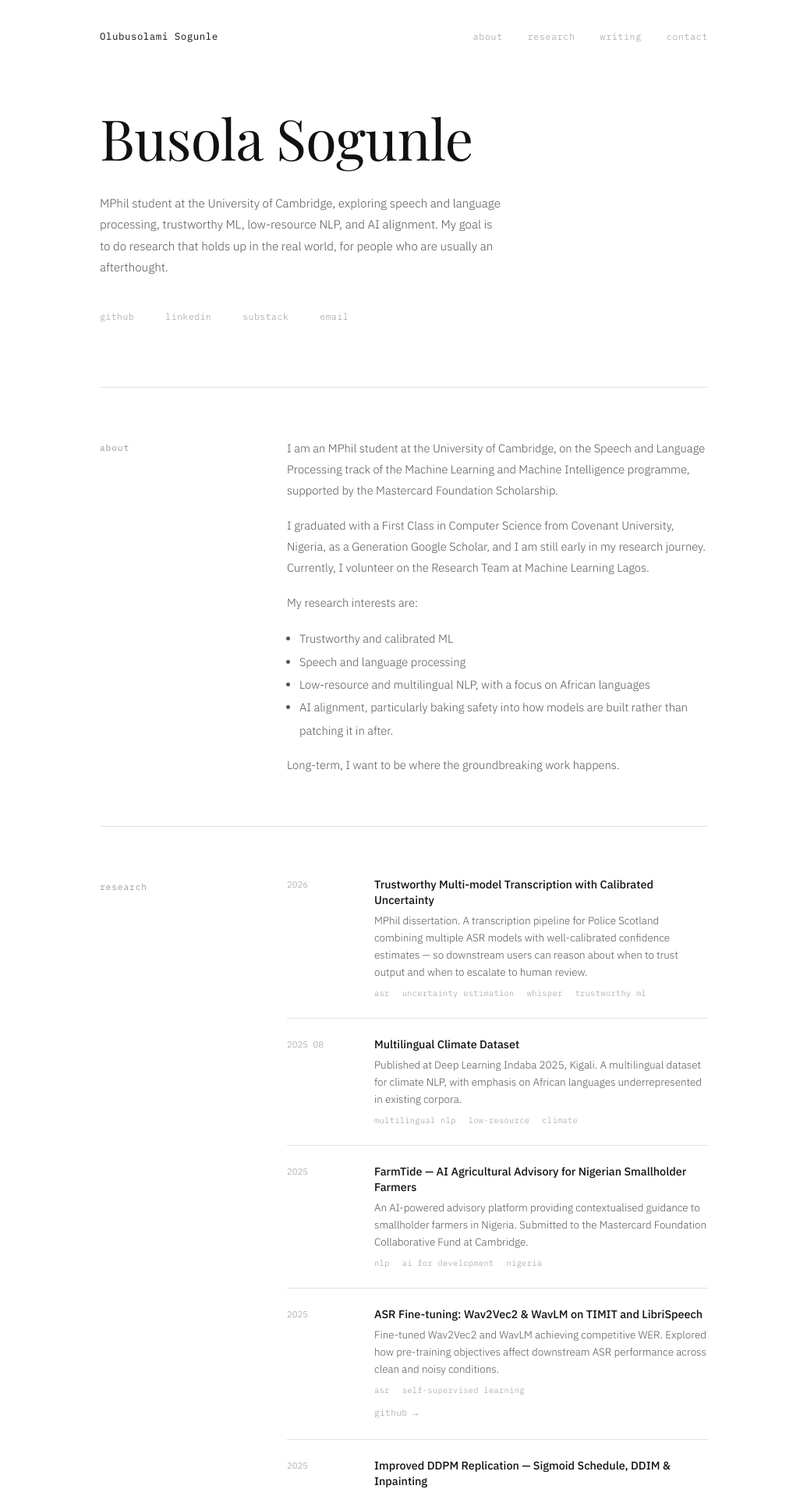
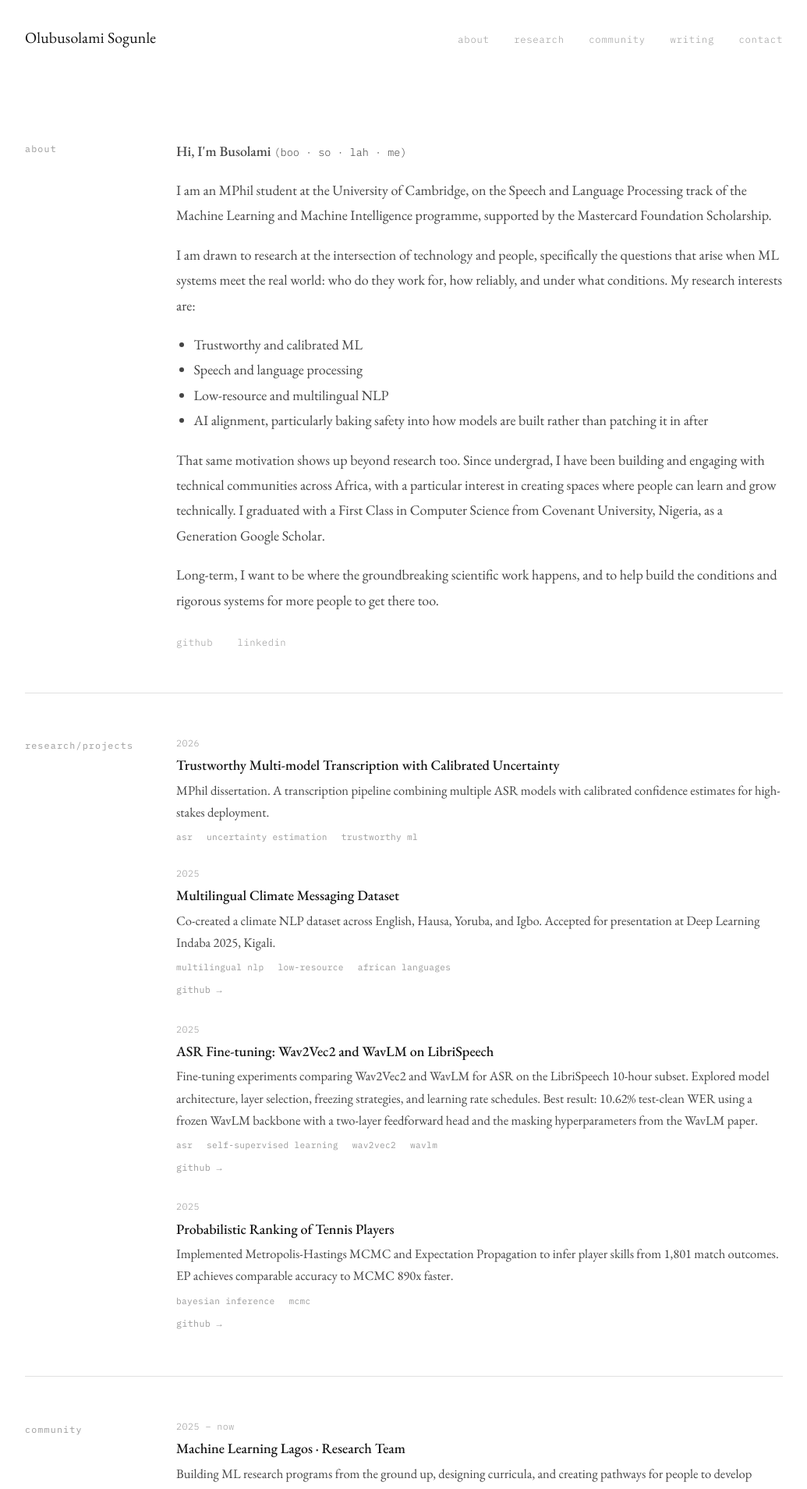
Before and after one commit to Olubusolami-R/Olubusolami-R.github.io, a Jekyll site: the page built from index.html, in a window 1280 px wide. Shown: the top 1909 px of the page at 78% size, without its empty margins (122-1157 px from the left). Built offline with Jekyll 4.4.1, drawn with Linux system fonts in a browser that asks for light colours; some web fonts are replaced; some of the changed text lies outside the part shown.

Commit message:
Finish v1

```diff
--- a/_config.yml
+++ b/_config.yml
@@ -1,10 +1,10 @@
-title: Busola Ogundimu
+title: Olubusolami Sogunle
 description: MPhil Machine Learning & Machine Intelligence, University of Cambridge
 url: "https://Olubusolami-R.github.io"
 baseurl: ""
 
 author:
-  name: Busola Ogundimu
+  name: Olubusolami Sogunle
   email: ""
   twitter: ""
   github: Olubusolami-R
--- a/_layouts/default.html
+++ b/_layouts/default.html
@@ -16,6 +16,7 @@
       <ul class="nav-links">
         <li><a href="{{ '/#about' | relative_url }}">about</a></li>
         <li><a href="{{ '/#research' | relative_url }}">research</a></li>
+        <li><a href="{{ '/#community' | relative_url }}">community</a></li>
         <li><a href="{{ '/#writing' | relative_url }}">writing</a></li>
         <li><a href="{{ '/#contact' | relative_url }}">contact</a></li>
       </ul>
--- a/assets/css/main.css
+++ b/assets/css/main.css
@@ -1,28 +1,27 @@
-@import url('https://fonts.googleapis.com/css2?family=Playfair+Display:ital,wght@0,400;0,700;1,400&family=IBM+Plex+Mono:wght@300;400&family=IBM+Plex+Sans:wght@300;400;500&display=swap');
+@import url('https://fonts.googleapis.com/css2?family=EB+Garamond:ital,wght@0,400;0,500;1,400&family=IBM+Plex+Mono:wght@300;400&display=swap');
 
 :root {
   --white: #ffffff;
   --ink: #111111;
-  --ink-mid: #555555;
+  --ink-mid: #444444;
   --ink-light: #999999;
   --rule: #e0e0e0;
-  --font-display: 'Playfair Display', Georgia, serif;
+  --font-serif: 'EB Garamond', Georgia, serif;
   --font-mono: 'IBM Plex Mono', monospace;
-  --font-body: 'IBM Plex Sans', sans-serif;
-  --col-left: 180px;
-  --gap: 60px;
-  --max: 860px;
+  --max: 1080px;
+  --label-col: 140px;
+  --gap: 3rem;
 }
 
 *, *::before, *::after { box-sizing: border-box; margin: 0; padding: 0; }
 
-html { font-size: 16px; scroll-behavior: smooth; }
+html { font-size: 18px; scroll-behavior: smooth; }
 
 body {
   background: var(--white);
   color: var(--ink);
-  font-family: var(--font-body);
-  font-weight: 300;
+  font-family: var(--font-serif);
+  font-weight: 400;
   line-height: 1.7;
   -webkit-font-smoothing: antialiased;
 }
@@ -30,36 +29,36 @@ body {
 .page {
   max-width: var(--max);
   margin: 0 auto;
-  padding: 0 2.5rem;
+  padding: 0 3rem;
 }
 
-/* ── NAV ── */
+/* NAV */
 nav {
-  padding: 2rem 0 0;
-  margin-bottom: 5rem;
+  padding: 1.75rem 0;
+  margin-bottom: 1.5rem;
   display: flex;
   align-items: baseline;
   justify-content: space-between;
 }
 
 .nav-name {
-  font-family: var(--font-mono);
-  font-size: 0.78rem;
+  font-family: var(--font-serif);
+  font-size: 1.1rem;
   font-weight: 400;
   color: var(--ink);
   text-decoration: none;
-  letter-spacing: 0.04em;
+  letter-spacing: 0.01em;
 }
 
 .nav-links {
   display: flex;
-  gap: 2rem;
+  gap: 1.75rem;
   list-style: none;
 }
 
 .nav-links a {
   font-family: var(--font-mono);
-  font-size: 0.72rem;
+  font-size: 0.68rem;
   font-weight: 300;
   color: var(--ink-light);
   text-decoration: none;
@@ -69,46 +68,61 @@ nav {
 
 .nav-links a:hover { color: var(--ink); }
 
-/* ── HERO ── */
-.hero {
-  padding-bottom: 5rem;
+/* SECTIONS */
+.section {
+  display: grid;
+  grid-template-columns: var(--label-col) 1fr;
+  gap: 0 var(--gap);
+  padding: 3rem 0;
   border-bottom: 1px solid var(--rule);
 }
 
-.hero__name {
-  font-family: var(--font-display);
-  font-size: clamp(3rem, 6vw, 4.5rem);
+.section__label {
+  font-family: var(--font-mono);
+  font-size: 0.65rem;
   font-weight: 400;
-  line-height: 1.05;
-  letter-spacing: -0.01em;
-  color: var(--ink);
-  margin-bottom: 2rem;
-  opacity: 0;
-  animation: appear 0.5s ease forwards 0.05s;
+  color: var(--ink-light);
+  letter-spacing: 0.1em;
+  padding-top: 0.2rem;
 }
 
-.hero__bio {
-  max-width: 520px;
-  font-size: 0.95rem;
-  font-weight: 300;
+/* ABOUT */
+.about-intro {
+  font-size: 1.1rem;
+  font-weight: 500;
+  color: var(--ink);
+  margin-bottom: 1rem;
+}
+
+.about-text p {
+  font-size: 1rem;
   color: var(--ink-mid);
   line-height: 1.8;
-  margin-bottom: 2.5rem;
-  opacity: 0;
-  animation: appear 0.5s ease forwards 0.15s;
+  margin-bottom: 1rem;
 }
 
-.hero__meta {
-  display: flex;
-  gap: 2.5rem;
-  flex-wrap: wrap;
-  opacity: 0;
-  animation: appear 0.5s ease forwards 0.25s;
+.about-text p:last-child { margin-bottom: 0; }
+
+.about-text ul {
+  margin: 0.25rem 0 1rem 1.25rem;
+  color: var(--ink-mid);
 }
 
-.hero__meta a {
+.about-text ul li {
+  font-size: 1rem;
+  line-height: 1.8;
+}
+
+.about-links {
+  display: flex;
+  gap: 1.75rem;
+  flex-wrap: wrap;
+  margin-top: 1.5rem;
+}
+
+.about-links a {
   font-family: var(--font-mono);
-  font-size: 0.72rem;
+  font-size: 0.68rem;
   font-weight: 300;
   color: var(--ink-light);
   text-decoration: none;
@@ -116,54 +130,30 @@ nav {
   transition: color 0.15s;
 }
 
-.hero__meta a:hover { color: var(--ink); }
+.about-links a:hover { color: var(--ink); }
 
-/* ── SECTIONS ── */
-.section {
-  display: grid;
-  grid-template-columns: var(--col-left) 1fr;
-  gap: 0 var(--gap);
-  padding: 4rem 0;
-  border-bottom: 1px solid var(--rule);
-}
-
-.section__label {
-  font-family: var(--font-mono);
-  font-size: 0.7rem;
-  font-weight: 400;
-  color: var(--ink-light);
-  letter-spacing: 0.08em;
-  padding-top: 0.25rem;
-}
-
-/* ── ROW LISTS ── */
-.row-list { display: flex; flex-direction: column; }
+/* ROWS */
+.row-list { display: flex; flex-direction: column; gap: 1.5rem; }
 
 .row {
-  display: grid;
-  grid-template-columns: 80px 1fr;
-  gap: 0 2rem;
-  padding: 1.4rem 0;
-  border-top: 1px solid var(--rule);
   opacity: 0;
-  transform: translateY(6px);
+  transform: translateY(5px);
   transition: opacity 0.4s ease, transform 0.4s ease;
 }
 
-.row:first-child { border-top: none; padding-top: 0; }
 .row.visible { opacity: 1; transform: none; }
 
 .row__date {
   font-family: var(--font-mono);
-  font-size: 0.7rem;
+  font-size: 0.65rem;
   font-weight: 300;
   color: var(--ink-light);
-  padding-top: 0.1rem;
-  white-space: nowrap;
+  letter-spacing: 0.04em;
+  margin-bottom: 0.3rem;
 }
 
 .row__title {
-  font-size: 0.9rem;
+  font-size: 1rem;
   font-weight: 500;
   color: var(--ink);
   margin-bottom: 0.3rem;
@@ -171,10 +161,9 @@ nav {
 }
 
 .row__desc {
-  font-size: 0.84rem;
-  font-weight: 300;
+  font-size: 0.92rem;
   color: var(--ink-mid);
-  line-height: 1.65;
+  line-height: 1.7;
 }
 
 .row__tags {
@@ -186,16 +175,16 @@ nav {
 
 .row__tag {
   font-family: var(--font-mono);
-  font-size: 0.65rem;
+  font-size: 0.62rem;
   color: var(--ink-light);
   letter-spacing: 0.03em;
 }
 
 .row__link {
   display: inline-block;
-  margin-top: 0.6rem;
+  margin-top: 0.5rem;
   font-family: var(--font-mono);
-  font-size: 0.7rem;
+  font-size: 0.65rem;
   color: var(--ink-light);
   text-decoration: none;
   letter-spacing: 0.03em;
@@ -204,38 +193,33 @@ nav {
 
 .row__link:hover { color: var(--ink); }
 
-/* ── ABOUT ── */
-.about-text p {
-  font-size: 0.92rem;
-  font-weight: 300;
+/* CONTACT */
+.contact-text {
+  font-size: 1rem;
   color: var(--ink-mid);
-  line-height: 1.85;
-  margin-bottom: 1.1rem;
+  line-height: 1.8;
+  margin-bottom: 1.5rem;
 }
 
-.about-text p:last-child { margin-bottom: 0; }
-
-/* ── CONTACT ── */
-.contact-rows { display: flex; flex-direction: column; gap: 1rem; }
+.contact-rows { display: flex; flex-direction: column; gap: 0.75rem; }
 
 .contact-row {
   display: grid;
-  grid-template-columns: 80px 1fr;
-  gap: 0 2rem;
+  grid-template-columns: 72px 1fr;
+  gap: 0 1.5rem;
+  align-items: baseline;
 }
 
 .contact-row__label {
   font-family: var(--font-mono);
-  font-size: 0.7rem;
+  font-size: 0.65rem;
   font-weight: 300;
   color: var(--ink-light);
   letter-spacing: 0.04em;
-  padding-top: 0.1rem;
 }
 
 .contact-row a {
-  font-size: 0.88rem;
-  font-weight: 300;
+  font-size: 0.95rem;
   color: var(--ink-mid);
   text-decoration: none;
   transition: color 0.15s;
@@ -243,29 +227,36 @@ nav {
 
 .contact-row a:hover { color: var(--ink); }
 
-/* ── FOOTER ── */
-footer { padding: 2.5rem 0 3rem; }
+/* FOOTER */
+footer { padding: 2rem 0 2.5rem; }
 
 footer p {
   font-family: var(--font-mono);
-  font-size: 0.68rem;
+  font-size: 0.62rem;
   font-weight: 300;
   color: var(--ink-light);
   letter-spacing: 0.04em;
 }
 
-/* ── ANIMATIONS ── */
+/* ANIMATIONS */
 @keyframes appear {
-  from { opacity: 0; transform: translateY(8px); }
+  from { opacity: 0; transform: translateY(6px); }
   to   { opacity: 1; transform: none; }
 }
 
-/* ── RESPONSIVE ── */
-@media (max-width: 620px) {
-  .section { grid-template-columns: 1fr; gap: 0; }
-  .section__label { margin-bottom: 1.5rem; }
-  .hero__name { font-size: 2.6rem; }
-  .hero__meta { flex-direction: column; gap: 0.75rem; }
+/* RESPONSIVE */
+@media (max-width: 768px) {
+  .section { grid-template-columns: 1fr; }
+  .section__label { margin-bottom: 1rem; }
+  .page { padding: 0 1.5rem; }
+  nav { flex-direction: column; gap: 1rem; padding: 1.25rem 0; }
+  .nav-links { gap: 1.25rem; flex-wrap: wrap; }
+  :root { --max: 100%; }
+}
+
+@media (max-width: 480px) {
+  html { font-size: 16px; }
   .page { padding: 0 1.25rem; }
-  nav { margin-bottom: 3rem; }
+  .about-links { gap: 1.25rem; }
+  .hero__meta { gap: 1.25rem; }
 }
--- a/index.html
+++ b/index.html
@@ -2,117 +2,118 @@
 layout: default
 ---
 
-<!-- HERO -->
-<section class="hero">
-  <h1 class="hero__name">Busola Sogunle</h1>
-<p class="hero__bio">
-  MPhil student at the University of Cambridge, exploring speech and language processing,
-  trustworthy ML, low-resource NLP, and AI alignment. My goal is to do research that holds up
-  in the real world, for people who are usually an afterthought.
-</p>
-  <div class="hero__meta">
-    <a href="https://github.com/Olubusolami-R" target="_blank" rel="noopener">github</a>
-    <a href="https://linkedin.com/in/" target="_blank" rel="noopener">linkedin</a>
-    <a href="https://substack.com" target="_blank" rel="noopener">substack</a>
-    <a href="mailto:your@email.com">email</a>
-  </div>
-</section>
-
 <!-- ABOUT -->
 <section class="section" id="about">
   <p class="section__label">about</p>
-  <div class="about-text fade-in">
+  <div class="about-text">
+    <p class="about-intro">Hi, I'm Busolami <span style="font-family: var(--font-mono); font-size: 0.75rem; font-weight: 300; color: var(--ink-dark);">(boo · so · lah · me)</span></p>
     <p>
       I am an MPhil student at the University of Cambridge, on the Speech and Language
       Processing track of the Machine Learning and Machine Intelligence programme,
       supported by the Mastercard Foundation Scholarship.
     </p>
     <p>
-    I graduated with a First Class in Computer Science from Covenant University, Nigeria,
-    as a Generation Google Scholar, and I am still early in my research journey.
-    Currently, I volunteer on the Research Team at Machine Learning Lagos.
+      I am drawn to research at the intersection of technology and people, specifically
+      the questions that arise when ML systems meet the real world: who do they work for,
+      how reliably, and under what conditions. My research interests are:
     </p>
-  <p>My research interests are:</p>
-  <ul style="margin: 0.5rem 0 1rem 1rem; color: var(--ink-mid); font-size: 0.92rem; font-weight: 300; line-height: 2;">
+    <ul>
       <li>Trustworthy and calibrated ML</li>
       <li>Speech and language processing</li>
-    <li>Low-resource and multilingual NLP, with a focus on African languages</li>
-    <li>AI alignment, particularly baking safety into how models are built rather than patching it in after.</li>
+      <li>Low-resource and multilingual NLP</li>
+      <li>AI alignment, particularly baking safety into how models are built rather than patching it in after</li>
     </ul>
-  <p>Long-term, I want to be where the groundbreaking work happens.</p>
+    <p>
+      That same motivation shows up beyond research too. Since undergrad, I have been building
+  and engaging with technical communities across Africa, with a particular interest in
+  creating spaces where people can learn and grow technically. I graduated with a First Class in
+  Computer Science from Covenant University, Nigeria, as a Generation Google Scholar.
+    </p>
+    <p>Long-term, I want to be where the groundbreaking scientific work happens, and to help build
+  the conditions and rigorous systems for more people to get there too.</p>
+    <div class="about-links">
+      <a href="https://github.com/Olubusolami-R" target="_blank" rel="noopener">github</a>
+      <a href="https://linkedin.com/in/olubusolami-sogunle" target="_blank" rel="noopener">linkedin</a>
+    </div>
   </div>
 </section>
 
 <!-- RESEARCH -->
 <section class="section" id="research">
-  <p class="section__label">research</p>
+  <p class="section__label">research/projects</p>
   <div class="row-list">
 
     <div class="row">
-      <div class="row__date">2026</div>
-      <div>
+      <p class="row__date">2026</p>
       <p class="row__title">Trustworthy Multi-model Transcription with Calibrated Uncertainty</p>
-        <p class="row__desc">MPhil dissertation. A transcription pipeline for Police Scotland combining multiple ASR models with well-calibrated confidence estimates — so downstream users can reason about when to trust output and when to escalate to human review.</p>
+      <p class="row__desc">MPhil dissertation. A transcription pipeline combining multiple ASR models with calibrated confidence estimates for high-stakes deployment.</p>
       <div class="row__tags">
         <span class="row__tag">asr</span>
         <span class="row__tag">uncertainty estimation</span>
-          <span class="row__tag">whisper</span>
         <span class="row__tag">trustworthy ml</span>
-        </div>
       </div>
     </div>
 
     <div class="row">
-      <div class="row__date">2025 08</div>
-      <div>
-        <p class="row__title">Multilingual Climate Dataset</p>
-        <p class="row__desc">Published at Deep Learning Indaba 2025, Kigali. A multilingual dataset for climate NLP, with emphasis on African languages underrepresented in existing corpora.</p>
+      <p class="row__date">2025</p>
+      <p class="row__title">Multilingual Climate Messaging Dataset</p>
+      <p class="row__desc">Co-created a climate NLP dataset across English, Hausa, Yoruba, and Igbo. Accepted for presentation at Deep Learning Indaba 2025, Kigali.</p>
       <div class="row__tags">
         <span class="row__tag">multilingual nlp</span>
         <span class="row__tag">low-resource</span>
-          <span class="row__tag">climate</span>
+        <span class="row__tag">african languages</span>
       </div>
-        <!-- <a class="row__link" href="#">paper →</a> -->
-      </div>
+      <a class="row__link" href="https://github.com/Olubusolami-R/multilingual-climate-messaging-dataset" target="_blank" rel="noopener">github →</a>
     </div>
 
 <div class="row">
-      <div class="row__date">2025</div>
-      <div>
-        <p class="row__title">FarmTide — AI Agricultural Advisory for Nigerian Smallholder Farmers</p>
-        <p class="row__desc">An AI-powered advisory platform providing contextualised guidance to smallholder farmers in Nigeria. Submitted to the Mastercard Foundation Collaborative Fund at Cambridge.</p>
+  <p class="row__date">2025</p>
+  <p class="row__title">ASR Fine-tuning: Wav2Vec2 and WavLM on LibriSpeech</p>
+  <p class="row__desc">Fine-tuning experiments comparing Wav2Vec2 and WavLM for ASR on the LibriSpeech 10-hour subset. Explored model architecture, layer selection, freezing strategies, and learning rate schedules. Best result: 10.62% test-clean WER using a frozen WavLM backbone with a two-layer feedforward head and the masking hyperparameters from the WavLM paper.</p>
   <div class="row__tags">
-          <span class="row__tag">nlp</span>
-          <span class="row__tag">ai for development</span>
-          <span class="row__tag">nigeria</span>
+    <span class="row__tag">asr</span>
+    <span class="row__tag">self-supervised learning</span>
+    <span class="row__tag">wav2vec2</span>
+    <span class="row__tag">wavlm</span>
   </div>
-      </div>
+  <a class="row__link" href="https://github.com/Olubusolami-R/wav2vec2-wavlm-asr" target="_blank" rel="noopener">github →</a>
 </div>
 
     <div class="row">
-      <div class="row__date">2025</div>
-      <div>
-        <p class="row__title">ASR Fine-tuning: Wav2Vec2 &amp; WavLM on TIMIT and LibriSpeech</p>
-        <p class="row__desc">Fine-tuned Wav2Vec2 and WavLM achieving competitive WER. Explored how pre-training objectives affect downstream ASR performance across clean and noisy conditions.</p>
+      <p class="row__date">2025</p>
+      <p class="row__title">Probabilistic Ranking of Tennis Players</p>
+      <p class="row__desc">Implemented Metropolis-Hastings MCMC and Expectation Propagation to infer player skills from 1,801 match outcomes. EP achieves comparable accuracy to MCMC 890x faster.</p>
       <div class="row__tags">
-          <span class="row__tag">asr</span>
-          <span class="row__tag">self-supervised learning</span>
+        <span class="row__tag">bayesian inference</span>
+        <span class="row__tag">mcmc</span>
       </div>
-        <a class="row__link" href="https://github.com/Olubusolami-R" target="_blank" rel="noopener">github →</a>
+      <a class="row__link" href="https://github.com/Olubusolami-R/prob-ranking" target="_blank" rel="noopener">github →</a>
     </div>
+
+  </div>
+</section>
+
+<!-- COMMUNITY -->
+<section class="section" id="community">
+  <p class="section__label">community</p>
+  <div class="row-list">
+
+    <div class="row">
+      <p class="row__date">2025 – now</p>
+      <p class="row__title">Machine Learning Lagos · Research Team</p>
+      <p class="row__desc">Building ML research programs from the ground up, designing curricula, and creating pathways for people to develop genuine research skills and publish at global venues.</p>
     </div>
 
     <div class="row">
-      <div class="row__date">2025</div>
-      <div>
-        <p class="row__title">Improved DDPM Replication — Sigmoid Schedule, DDIM &amp; Inpainting</p>
-        <p class="row__desc">Full replication with three extensions: sigmoid noise schedule, DDIM sampling, image inpainting. Six model configurations trained on CSD3 HPC. Analysed FID and NLL across ablations.</p>
-        <div class="row__tags">
-          <span class="row__tag">diffusion models</span>
-          <span class="row__tag">generative modelling</span>
+      <p class="row__date">2024</p>
+      <p class="row__title">Technology for Social Change and Development · Community Manager</p>
+      <p class="row__desc">Supported digital empowerment initiatives across 22 African countries. Built and led a volunteer newsletter team that grew to 1,000+ reads per edition. Coordinated regional alumni communities across Africa and helped organise Egypt's first virtual chapter meetup. Developed an open source awareness strategy for both technical and non-technical audiences.</p>
     </div>
-        <a class="row__link" href="https://github.com/Olubusolami-R" target="_blank" rel="noopener">github →</a>
-      </div>
+
+    <div class="row">
+      <p class="row__date">2022 – 2023</p>
+      <p class="row__title">GDG on Campus, Covenant University · Community and Programs Lead</p>
+      <p class="row__desc">Managed 2,000+ learners during the Sub-Saharan Africa GDSC Learning Challenge. Co-led the Innovate-Her Ideathon, the first all-female ideathon on campus, securing partnerships with Hebron Startup Lab and Heels and Tech, who supported participants with cash prizes. Organised workshops and events for 500+ members throughout the year.</p>
     </div>
 
   </div>
@@ -124,29 +125,25 @@ layout: default
   <div class="row-list">
 
     <div class="row">
-      <div class="row__date">substack</div>
-      <div>
-        <a class="row__title" href="https://substack.com" target="_blank" rel="noopener" style="text-decoration:none; color: inherit;">On building research taste in ML</a>
-        <p class="row__desc">What it actually takes to develop intuition in a niche ML subfield — and why paper replication is necessary but not sufficient.</p>
-      </div>
+      <p class="row__date">Jul 2025</p>
+      <a class="row__title" href="https://medium.com/ai-in-plain-english/i-finally-understood-attention-is-all-you-need-after-so-long-heres-how-i-did-it-263b46273f9f" target="_blank" rel="noopener" style="text-decoration: none; color: inherit; display: block;">I Finally Understood "Attention is All You Need" After So Long. Here's how I Did It.</a>
+      <p class="row__desc">Breaking down the paper that pulled me into ML in the first place. Eight months into my MPhil, I now understand the paper in ways I couldn't have when I wrote this.</p>
     </div>
 
     <div class="row">
-      <div class="row__date">medium</div>
-      <div>
-        <a class="row__title" href="https://medium.com" target="_blank" rel="noopener" style="text-decoration:none; color: inherit;">Uncertainty in speech systems</a>
-        <p class="row__desc">Why calibrated confidence is a prerequisite for ML deployment in legal and forensic contexts, and what it means in practice.</p>
-      </div>
+      <p class="row__date">Jun 2025</p>
+      <a class="row__title" href="https://medium.com/ai-in-plain-english/word2vec-my-rookie-thoughts-on-the-landmark-nlp-paper-5536967a93e2" target="_blank" rel="noopener" style="text-decoration: none; color: inherit; display: block;">Word2Vec: My Rookie Thoughts on The Landmark NLP Paper</a>
+      <p class="row__desc">Reading foundational NLP papers slowly and carefully. Notes from someone still figuring it out.</p>
     </div>
 
     <div class="row">
-      <div class="row__date">substack</div>
-      <div>
-        <a class="row__title" href="https://substack.com" target="_blank" rel="noopener" style="text-decoration:none; color: inherit;">What Deep Learning Indaba taught me about research community</a>
-        <p class="row__desc">Reflections from Kigali — on African ML research, what it means to build in your own context, and the people doing it.</p>
+      <p class="row__date">Apr 2025</p>
+      <a class="row__title" href="https://medium.com/@busolasogunle" target="_blank" rel="noopener" style="text-decoration: none; color: inherit; display: block;">AI and Early-Career Engineers: Rethinking What It Means to Grow</a>
+      <p class="row__desc">On what it actually takes to grow as an engineer when AI can do most of the surface-level work.</p>
     </div>
-    </div>
-
+    <p class="row__desc" style="margin-top: 1rem;">
+  Read more on <a href="https://medium.com/@busolasogunle" target="_blank" rel="noopener" style="color: var(--ink-mid);">Medium</a>.
+</p>
   </div>
 </section>
 
@@ -154,26 +151,21 @@ layout: default
 <section class="section" id="contact">
   <p class="section__label">contact</p>
   <div>
-    <p style="font-size: 0.88rem; font-weight: 300; color: var(--ink-mid); margin-bottom: 1.75rem; line-height: 1.8; max-width: 420px;">
-      Happy to talk about research, collaborations, or opportunities in speech and language ML.
-      Cold outreaches welcome — just be direct about what you're looking for.
+    <p class="contact-text">
+      Happy to talk about research, collaborations, or opportunities in speech and language ML. Feel free to reach out if you want to chat about anything at the intersection of technology/ML and people, or just say hi!
     </p>
     <div class="contact-rows">
-      <div class="contact-row">
-        <span class="contact-row__label">email</span>
-        <a href="mailto:your@email.com">your@email.com</a>
-      </div>
       <div class="contact-row">
         <span class="contact-row__label">github</span>
         <a href="https://github.com/Olubusolami-R" target="_blank" rel="noopener">Olubusolami-R</a>
       </div>
       <div class="contact-row">
         <span class="contact-row__label">linkedin</span>
-        <a href="https://linkedin.com/in/" target="_blank" rel="noopener">Busola Ogundimu</a>
+        <a href="https://linkedin.com/in/olubusolami-sogunle" target="_blank" rel="noopener">olubusolami-sogunle</a>
       </div>
       <div class="contact-row">
-        <span class="contact-row__label">substack</span>
-        <a href="https://substack.com" target="_blank" rel="noopener">your substack</a>
+        <span class="contact-row__label">medium</span>
+        <a href="https://medium.com/@busolasogunle" target="_blank" rel="noopener">medium.com/@busolasogunle</a>
       </div>
     </div>
   </div>
```
Also changed, not shown: 3 other files. Lines whose indentation alone changed are shown as unchanged.
